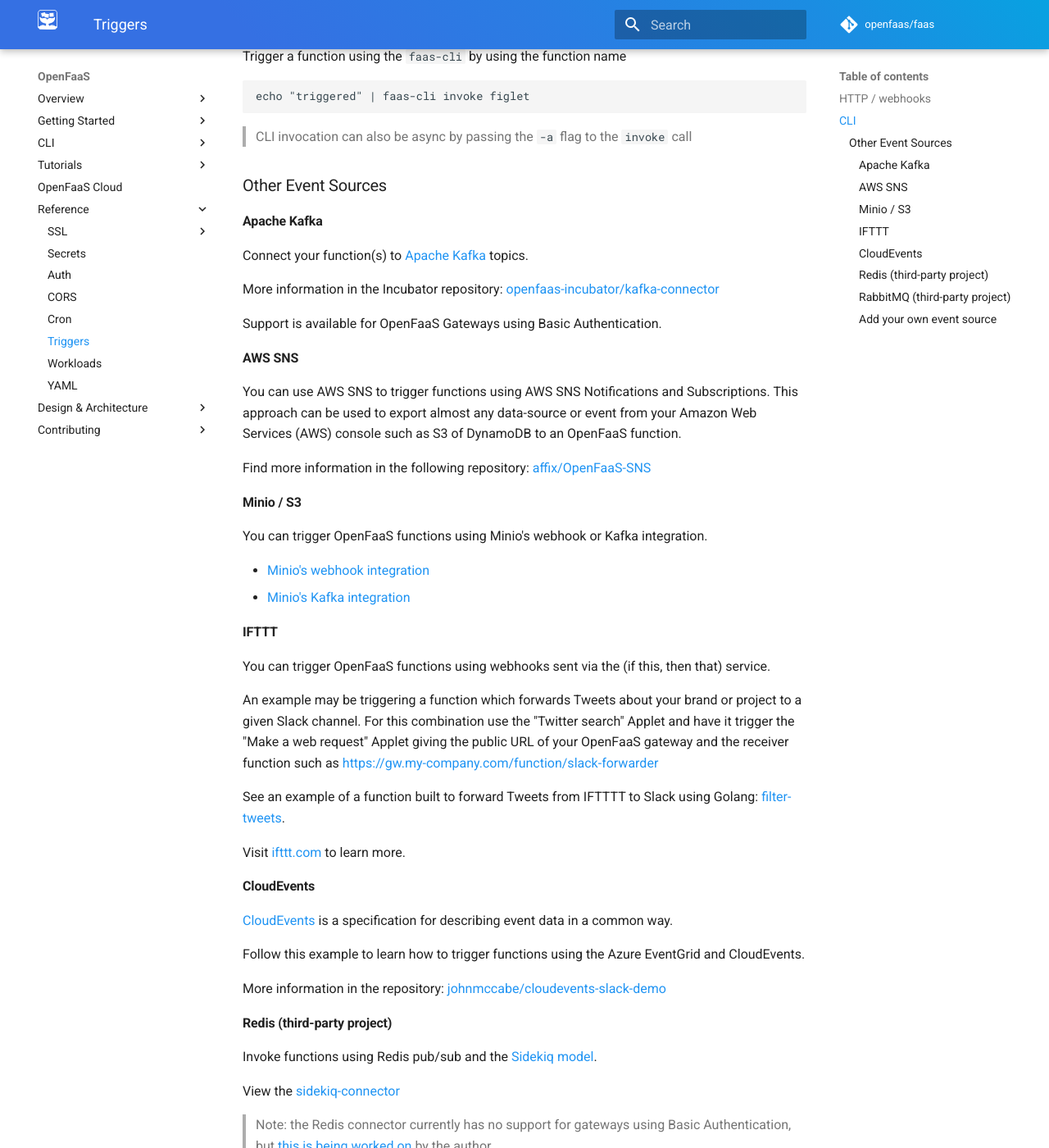
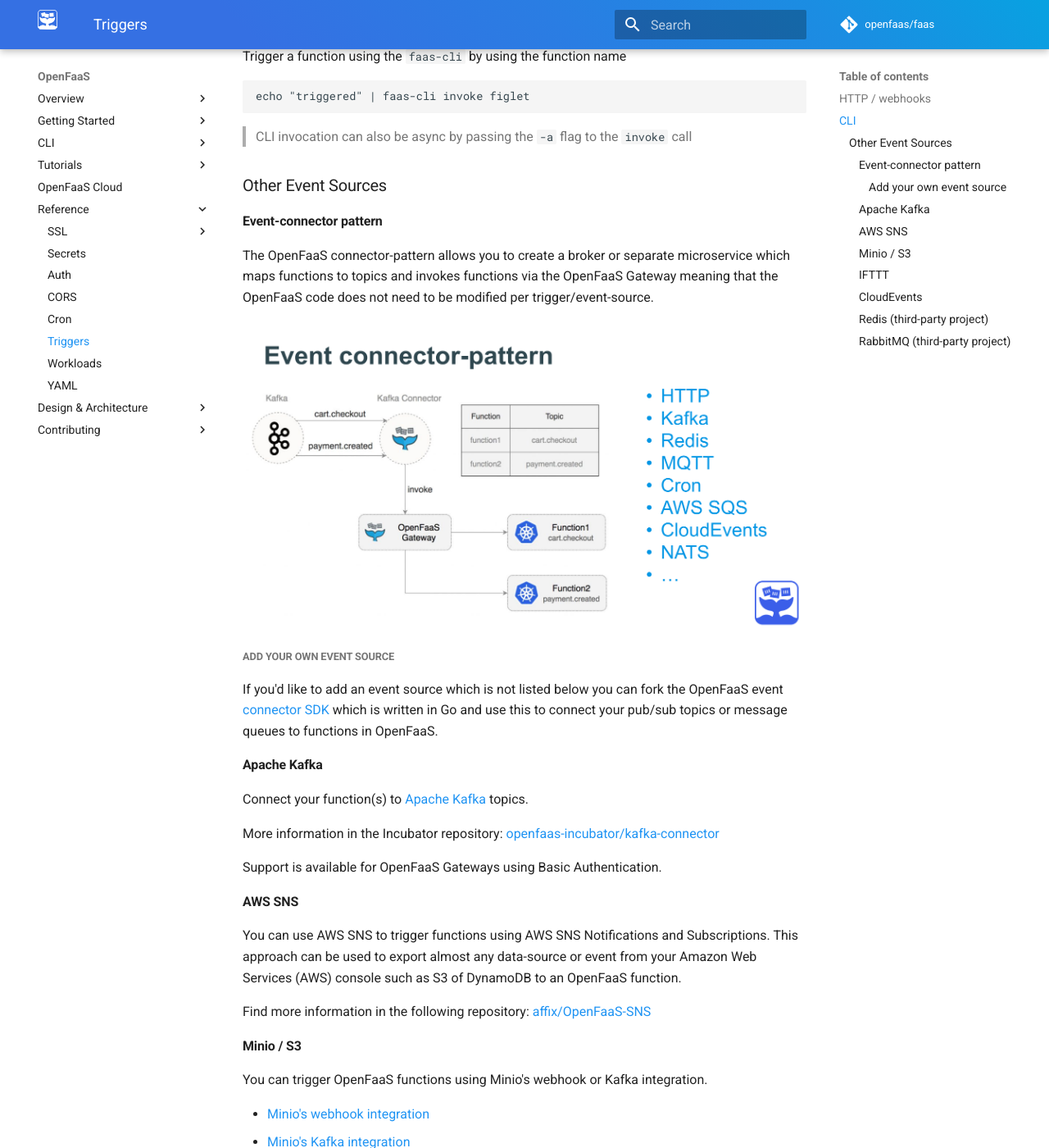
Before and after one commit to openfaas/docs, an MkDocs documentation site: the page built from docs/reference/triggers.md, in a window 1280 px wide and 1400 px high, scrolled down 668 px. Shown: the whole window at 82% size. Built offline with MkDocs 1.6.1 and Material for MkDocs 9.7.7, drawn with Linux system fonts in a browser that asks for light colours; comment, search, counter and statistics services are not loaded; some of the changed text lies outside the part shown.

Commit message:
Add event-connector diagram
Signed-off-by: Alex Ellis (VMware) <alexellis2@gmail.com>

```diff
--- a/docs/reference/triggers.md
+++ b/docs/reference/triggers.md
@@ -28,6 +28,16 @@ echo "triggered" | faas-cli invoke figlet
 > CLI invocation can also be async by passing the `-a` flag to the `invoke` call
 
 ### Other Event Sources
+
+#### Event-connector pattern
+
+The OpenFaaS connector-pattern allows you to create a broker or separate microservice which maps functions to topics and invokes functions via the OpenFaaS Gateway meaning that the OpenFaaS code does not need to be modified per trigger/event-source.
+
+![](../images/connector-pattern.png)
+
+##### Add your own event source
+
+If you'd like to add an event source which is not listed below you can fork the OpenFaaS event [connector SDK](https://github.com/openfaas-incubator/connector-sdk) which is written in Go and use this to connect your pub/sub topics or message queues to functions in OpenFaaS.
 
 #### Apache Kafka
 
```
Also changed, not shown: other parts of docs/reference/triggers.md (+0 -5 lines), docs/images/connector-pattern.png (added).
